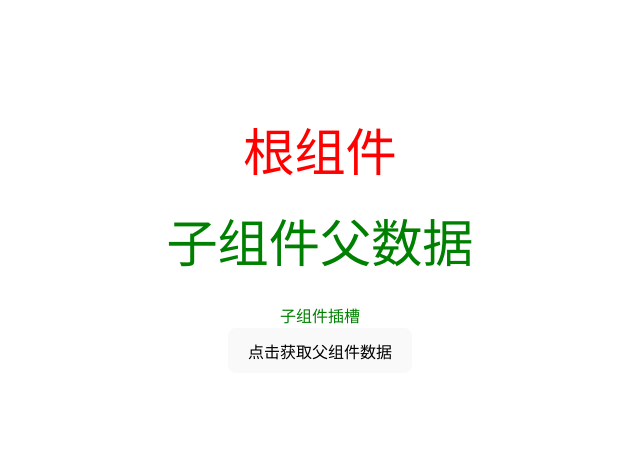
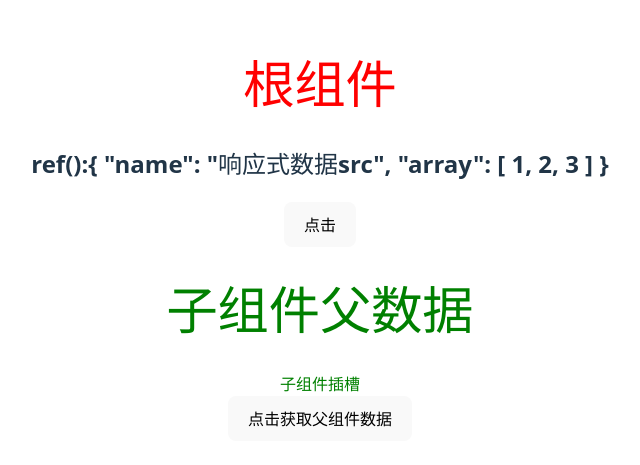
Before and after one commit to 0x01-0x00/vue3_study, a Vue app: page / in a window 1280 px wide. Shown: the part 169-634 px from the top of the page, without its empty margins (320-960 px from the left). Built offline with nearby package versions, Linux system fonts and the light colour scheme.

Commit message:
feat(App): 添加 ref 示例并修改样式类名
- 在 App.vue 中添加 ref 示例，展示响应式数据的使用
- 修改 App.vue 和 MyChild.vue 中的样式类名
- 在 App.vue 中添加按钮和点击事件，用于切换响应式数据

```diff
--- a/src/App.vue
+++ b/src/App.vue
@@ -1,5 +1,8 @@
 <template>
-  <h1 class="root">根组件</h1>
+  <h1 class="rootClass">根组件</h1>
+  <h2>ref():{{ obj }}</h2>
+  <button @click="changeRef">点击</button>
+
   <MyChild fatherData="父数据">
     <template v-slot:childSlot1>
       <div>子组件插槽</div>
@@ -9,10 +12,24 @@
 
 <script>
   import MyChild from "./pages/MyChild.vue";
+  import {ref} from "vue";
 
   export default {
     setup() {
+      let obj = ref({name: "响应式数据src", array: [1, 2, 3]})
+
+      function changeRef() {
+        if (obj.value.name === "响应式数据src") {
+          obj.value = {name: "响应式数据change1", array: [4, 5, 6]}
+        } else {
+          obj.value = {name: "响应式数据src", array: [1, 2, 3]}
+        }
+        console.log(obj)
+      }
+
       return {
+        obj,
+        changeRef
       }
     },
     components: {
@@ -22,7 +39,7 @@
 </script>
 
 <style scoped>
-  .root {
+  .rootClass {
     color: red;
   }
 </style>
--- a/src/pages/MyChild.vue
+++ b/src/pages/MyChild.vue
@@ -1,5 +1,5 @@
 <template>
-  <div class="child">
+  <div class="childClass">
     <h1>子组件{{fatherData}}</h1>
     <slot name="childSlot1">子组件插槽数据</slot>
     <button @click="getFatherData">点击获取父组件数据</button>
@@ -28,7 +28,7 @@
 </script>
 
 <style scoped>
-  .child {
+  .childClass {
     color: green;
   }
 </style>
```
